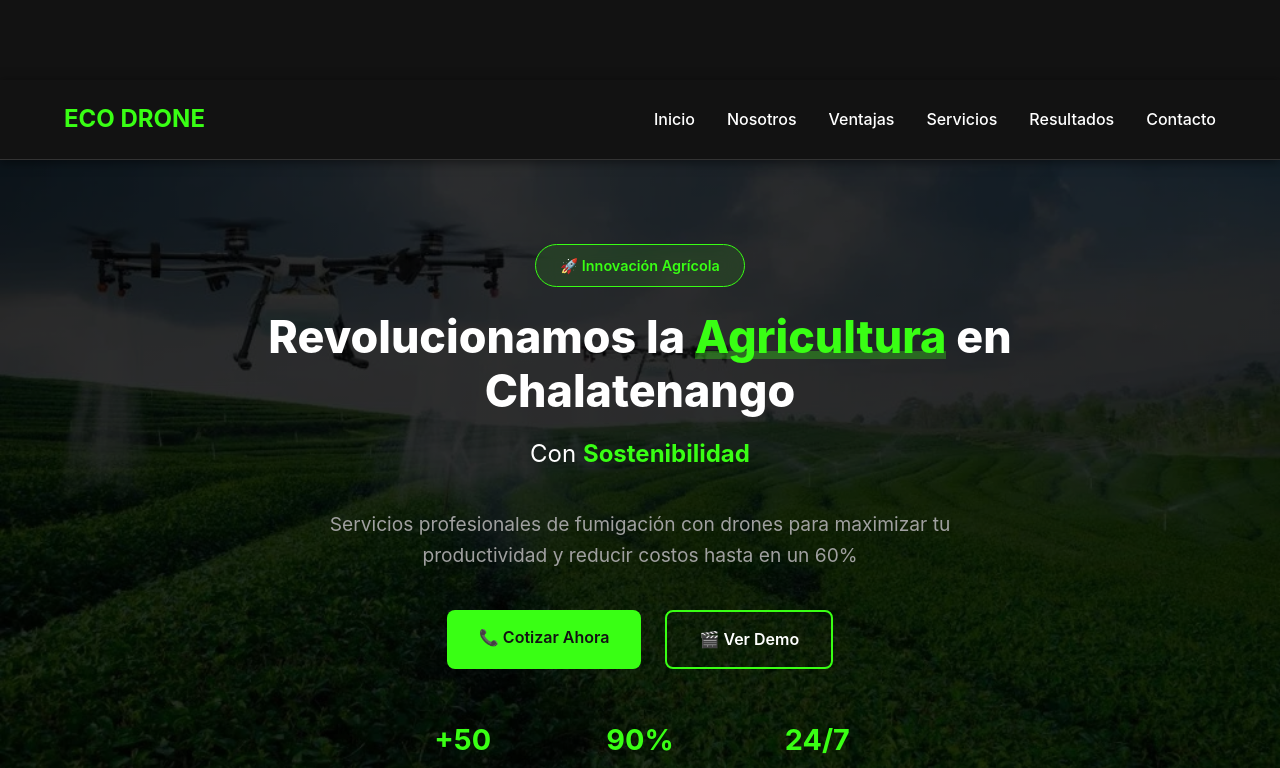
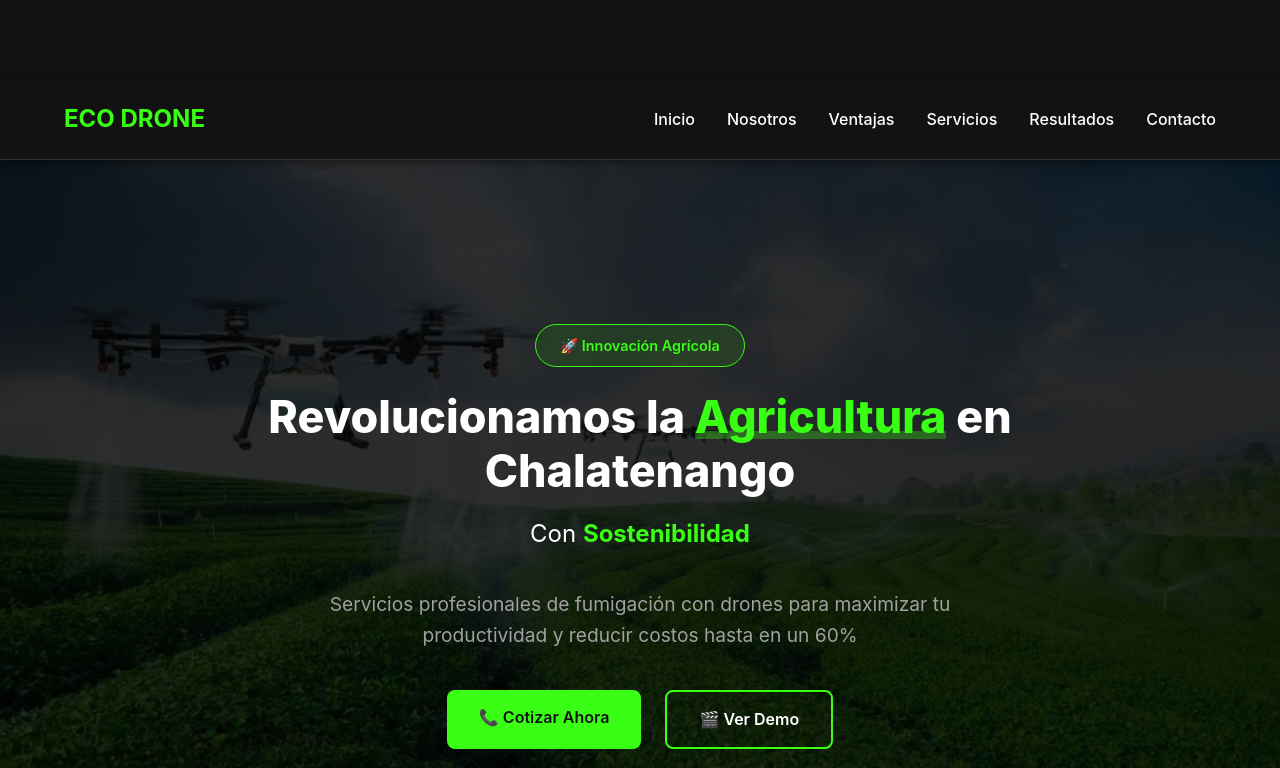
Before and after one commit to CastroFR/eco-drone-web, a React (Vite) app: page / in a window 1280 px wide. Shown: the top 768 px of the page. Built offline with nearby package versions, Linux system fonts and the light colour scheme.

Commit message:
feat: initial project structure with React + Vite
- Set up React 19 with Vite as build tool
- Configure basic project structure and components
- Add initial styling and asset structure
- Prepare for SPA deployment

```diff
--- a/src/App.jsx
+++ b/src/App.jsx
@@ -1,5 +1,4 @@
 import React from 'react'
-import { BrowserRouter as Router } from 'react-router-dom'
 import Navbar from './components/Navbar/Navbar'
 import Hero from './components/Hero/Hero'
 import About from './components/About/About'
@@ -11,11 +10,9 @@ import Footer from './components/Footer/Footer'
 
 function App() {
   return (
-    <Router>
     <div className="App">
       <Navbar />
-
-        <main>
+      <div style={{ paddingTop: '80px' }}>
         <Hero />
         <About />
         <Problem />
@@ -23,9 +20,8 @@ function App() {
         <Opportunity />
         <Financials />
         <Footer />
-        </main>
       </div>
-    </Router>
+    </div>
   )
 }
 
```
Lines whose indentation alone changed are shown as unchanged.
